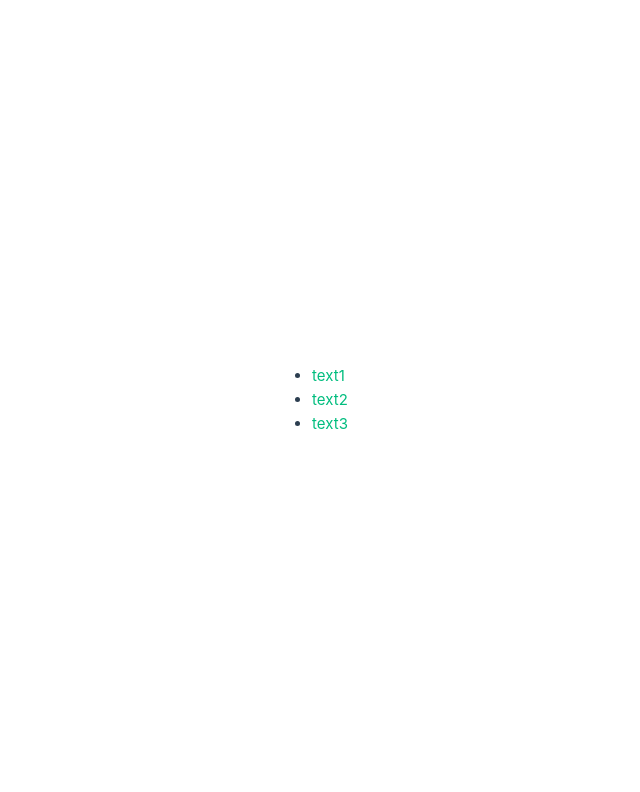
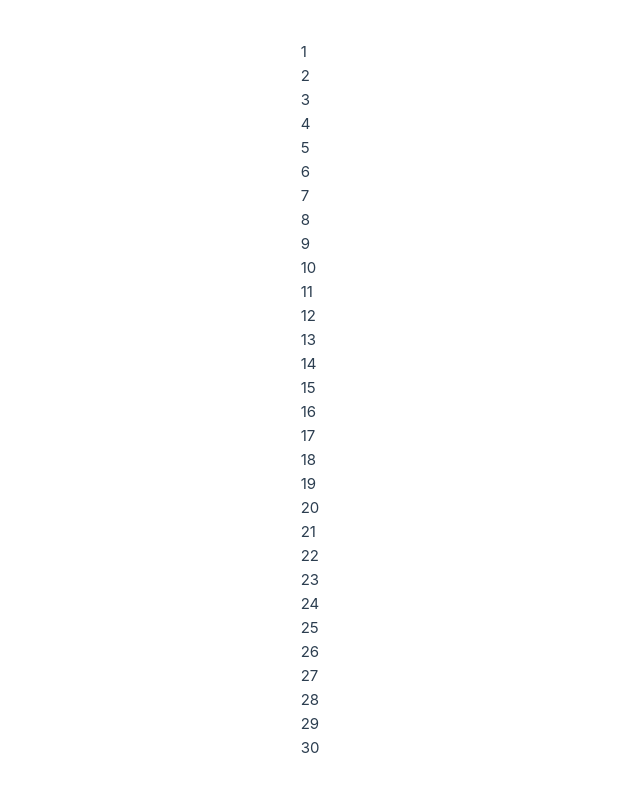
Before and after one commit to WildDeFox/Vue_Practice, a Vue app in the folder 01. Основы/Vue.1.0/: page / in a window 1280 px wide. Shown: the top 792 px of the page, without its empty margins (330-970 px from the left). Built offline with nearby package versions, Linux system fonts and the light colour scheme.

Commit message:
Цикл в диапазоне

```diff
--- a/01. Основы/Vue.1.0/src/App.vue
+++ b/01. Основы/Vue.1.0/src/App.vue
@@ -13,9 +13,5 @@ export default {
 </script>
 
 <template>
-  <ul>
-    <template v-for="elem in hrefs">
-      <li><a :href="elem.href">{{ elem.text }}</a></li>
-    </template>
-  </ul>
+  <p v-for="num in 30">{{ num }}</p>
 </template>
```
